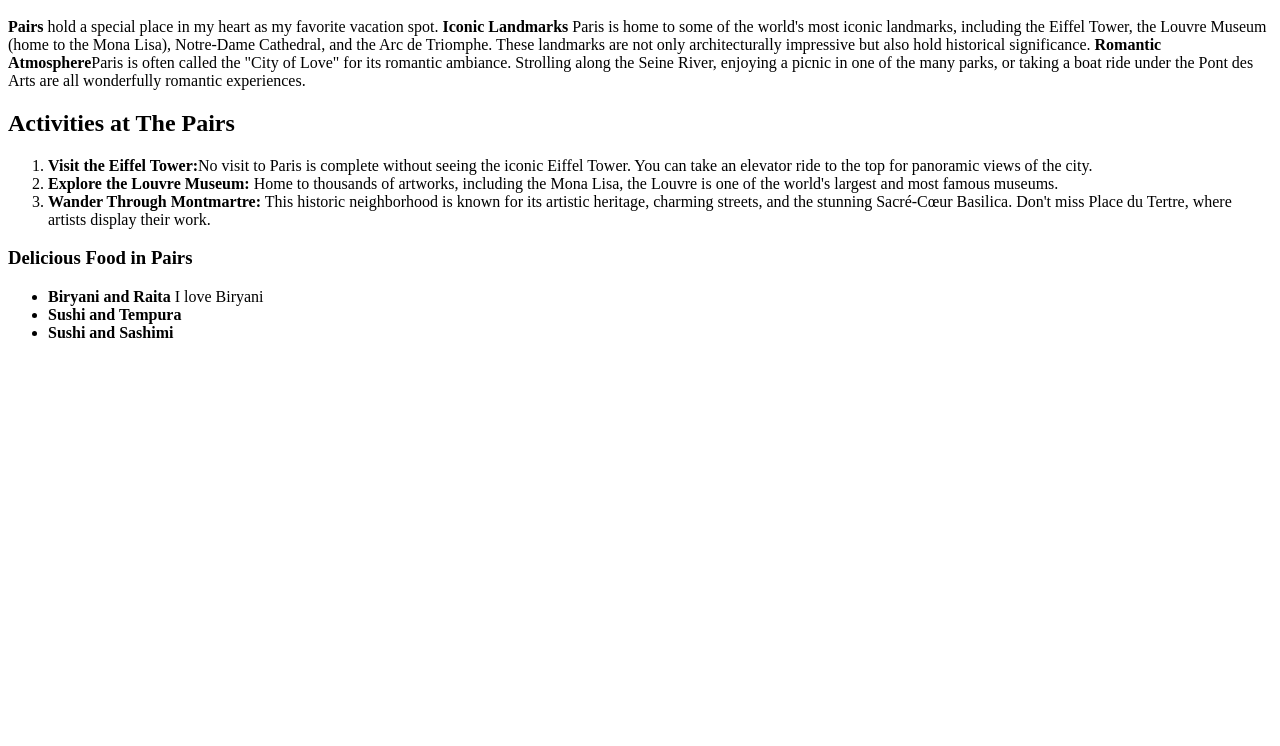
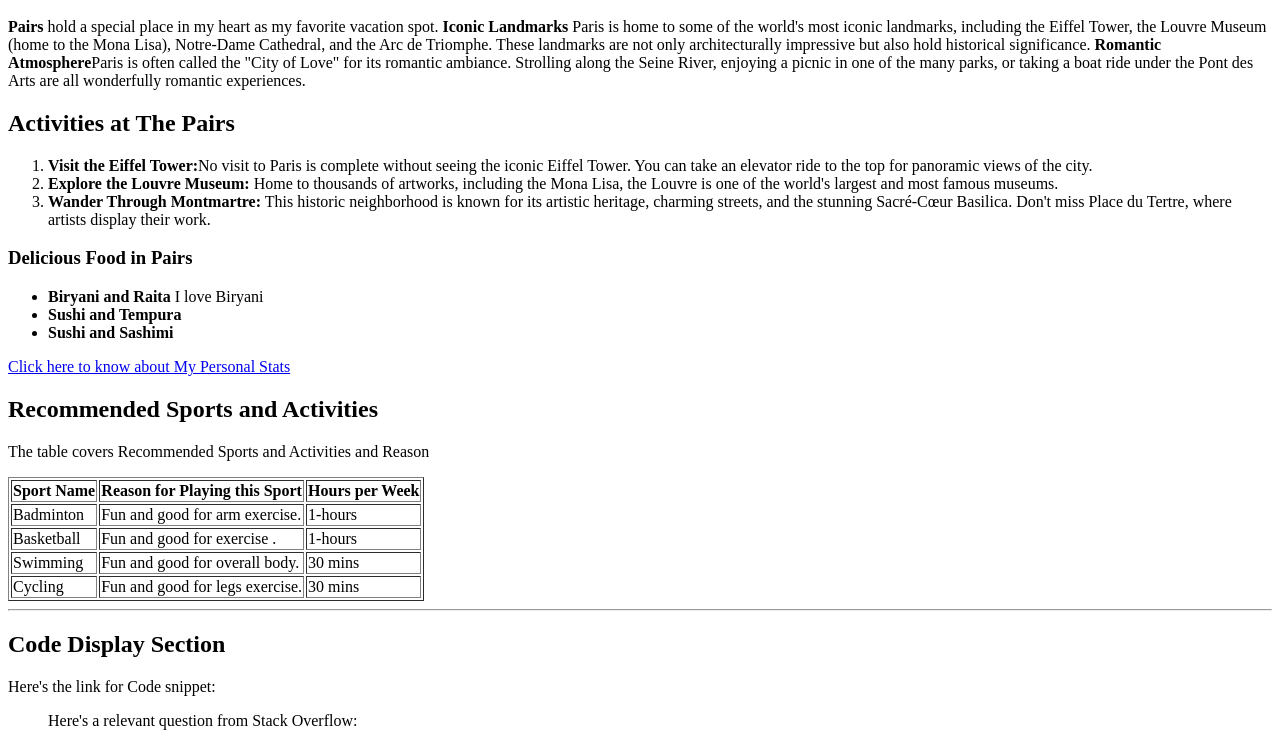
Before and after one commit to 44-563-WebApps-F23/44563-webapps-f23-assignment3-Varshitha-11, a plain HTML site: page index.html in a window 1280 px wide. Shown: the part 109-855 px from the top of the page. Before the commit the page ends 800 px from the top, so only its background shows below. Drawn offline with Linux system fonts and the light colour scheme.

Commit message:
made changes at the local repo

```diff
--- a/index.html
+++ b/index.html
@@ -37,5 +37,79 @@
             <li><strong>Sushi and Sashimi</strong> </li>
 
         </ul>
+        <footer>
+            <p>
+                <a href="mystats.html"> Click here to know about My Personal Stats</a>
+            </p>
+        </footer>
+
+        <head>
+            <title>Recommended Sports</title>
+        </head>
+        <body>
+            <h2>Recommended Sports and Activities</h2>
+            <p>The table covers Recommended Sports and Activities and Reason </p>
+            <table border="1">
+                <tr>
+                    <th>Sport Name</th>
+                    <th>Reason for Playing this Sport</th>
+                    <th>Hours per Week</th>
+                </tr>
+                <tr>
+                    <td>Badminton</td>
+                    <td>Fun and good for arm exercise.</td>
+                    <td>1-hours</td>
+                </tr>
+                <tr>
+                    <td>Basketball</td>
+                    <td>Fun and good for exercise .</td>
+                    <td>1-hours</td>
+                </tr>
+                <tr>
+                    <td>Swimming</td>
+                    <td>Fun and good for overall body.</td>
+                    <td>30 mins</td>
+                </tr>
+                <tr>
+                    <td>Cycling</td>
+                    <td>Fun and good for legs exercise.</td>
+                    <td>30 mins</td>
+                </tr>
+            </table>
+
+
+        <html lang="en">
+        <head>
+            <meta charset="UTF-8">
+            <meta name="viewport" content="width=device-width, initial-scale=1.0">
+            <title>Code Display Section</title>
+        </head>
+        <body>
+            <!-- Section with horizontal line and heading -->
+            <section>
+                <hr> <!-- Horizontal Line -->
+                <h2>Code Display Section</h2> <!-- Heading -->
+
+                  Here's the link for Code snippet:
+                  <a href=" https://css-tricks.com/snippets/htaccess/force-https/">
+
+                  </a>
+
+                </h3>
+
+                <!-- Blockquote with a relevant question from Stack Overflow -->
+                <blockquote>
+                    <p>
+                        Here's a relevant question from Stack Overflow:
+                        <a href="https://stackoverflow.com/questions/4083221/how-to-redirect-all-http-requests-to-https-using-htaccess-rules">
+                                       </a>
+                    </p>
+                </blockquote>
+
+
+
+        </body>
+        </html>
+
     </body>
 </html>
```
